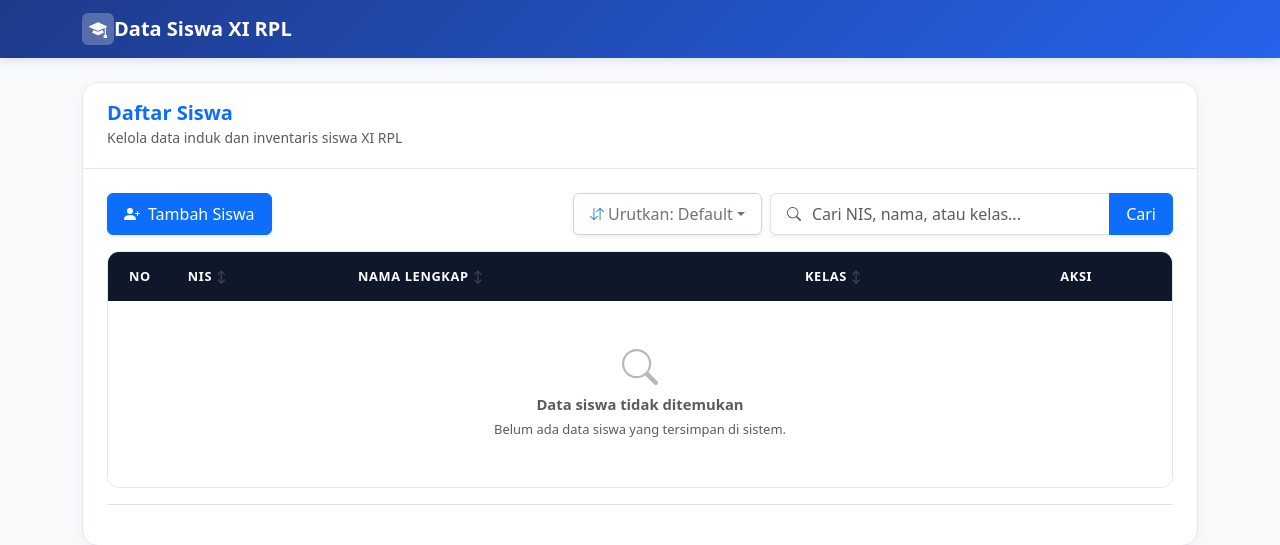
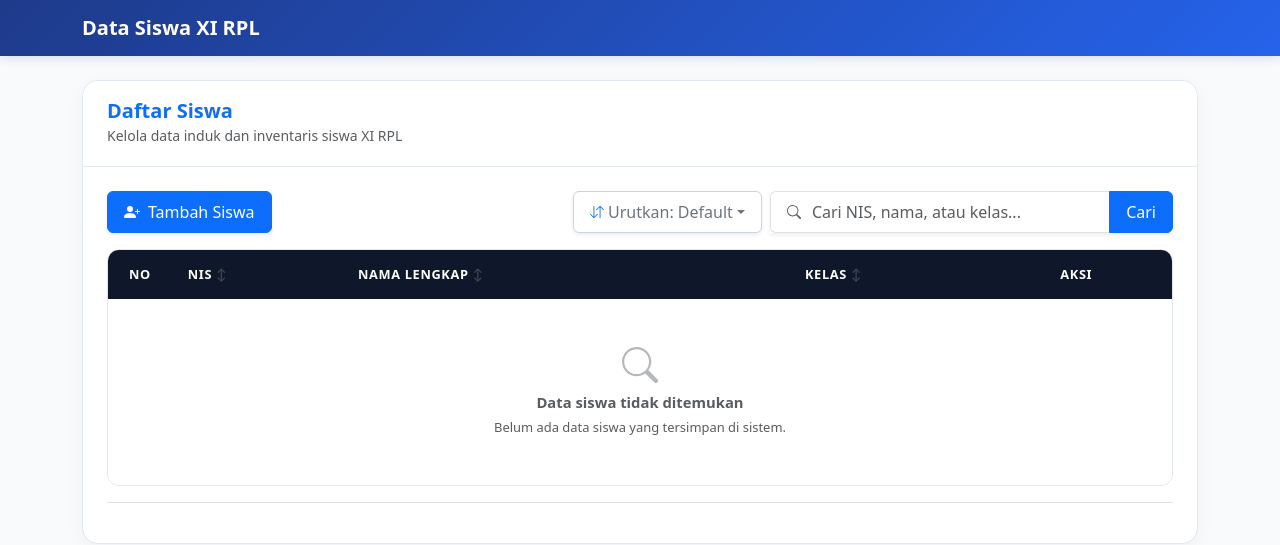
Before and after one commit to verjosee/ci_siswa, a CodeIgniter 4 app: the page made by app/Views/siswa_view.php in a window 1280 px wide. Shown: the top 545 px of the page. Run offline with PHP 8.4 and a stand-in for CodeIgniter, Linux system fonts and the light colour scheme; the template is opened without the code that fills it, so the values that code supplies are empty; some libraries are stand-ins or nearby versions.

Commit message:
Hapus ikon topi toga dari navbar

```diff
--- a/app/Views/siswa_view.php
+++ b/app/Views/siswa_view.php
@@ -269,15 +269,7 @@ $getBadgeClass = function(string $kelas): string {
     <!-- Navbar -->
     <nav class="navbar navbar-expand-lg navbar-dark navbar-custom py-2.5">
         <div class="container">
-            <a class="navbar-brand fw-bold d-flex align-items-center gap-2.5" href="<?= base_url(); ?>">
-                <div class="d-inline-flex align-items-center justify-content-center bg-white bg-opacity-25 rounded-2 p-1.5" style="width: 32px; height: 32px;">
-                    <svg xmlns="http://www.w3.org/2000/svg" width="18" height="18" fill="currentColor" class="bi bi-mortarboard-fill text-white" viewBox="0 0 16 16">
-                        <path d="M8.211 2.047a.5.5 0 0 0-.422 0l-7.5 3.5a.5.5 0 0 0 .025.917l7.5 3a.5.5 0 0 0 .372 0L14 7.14V13a1 1 0 0 0-1 1v2h3v-2a1 1 0 0 0-1-1V6.739l.686-.275a.5.5 0 0 0 .025-.917z"/>
-                        <path d="M4.176 9.032a.5.5 0 0 0-.656.327l-.5 1.7a.5.5 0 0 0 .294.605l4.5 1.8a.5.5 0 0 0 .372 0l4.5-1.8a.5.5 0 0 0 .294-.605l-.5-1.7a.5.5 0 0 0-.656-.327L8 10.466z"/>
-                    </svg>
-                </div>
-                <span>Data Siswa XI RPL</span>
-            </a>
+            <a class="navbar-brand fw-bold" href="<?= base_url(); ?>">Data Siswa XI RPL</a>
         </div>
     </nav>
 
```
Also changed, not shown: bukti_checkpoint/ci_siswa_no_icon_navbar.png (added).
